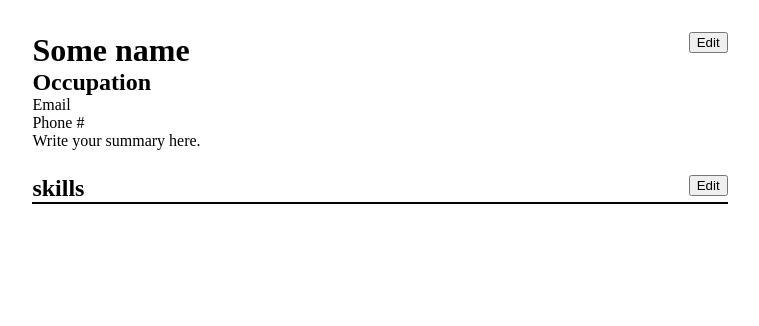
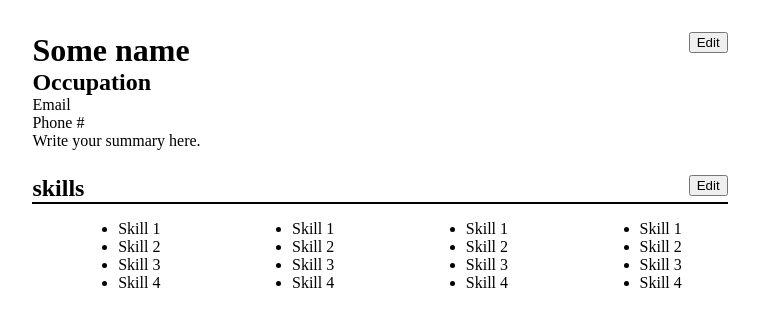
Before and after one commit to tupasj/TOP_CV_Application, a React (Create React App) app in the folder cv-project/: page / in a window 1280 px wide. Shown: the top 326 px of the page, without its empty margins (260-1019 px from the left). Built offline with nearby package versions, Linux system fonts and the light colour scheme.

Commit message:
Refactored skills section

```diff
--- a/cv-project/src/App2.js
+++ b/cv-project/src/App2.js
@@ -6,7 +6,7 @@ const App2 = () => {
   return (
     <div className="app">
       <PersonalInfo />
-      <Section2 title="skills" />
+      <Section2 title="skills" type="list" elementQuantity="4" />
     </div>
   );
 };
--- /dev/null
+++ b/cv-project/src/components/Contents2.js
@@ -0,0 +1,25 @@
+import React from "react";
+import SkillColumn2 from "./SkillColumn2";
+import DivSet2 from "./DivSet2";
+
+const Contents2 = (props) => {
+  const { editing, className, type, quantity } = props;
+  const numbers = [];
+  for (let i = 0; i < quantity; i++) {
+    numbers.push(i);
+  }
+
+  if (type === "list") {
+    return (
+      <div className={className}>
+        {numbers.map((number) => (
+          <SkillColumn2 key={number} editing={editing} />
+        ))}
+      </div>
+    );
+  } else {
+    return numbers.map((number) => <DivSet2 key={number} />);
+  }
+};
+
+export default Contents2;
--- /dev/null
+++ b/cv-project/src/components/DivSet2.js
@@ -0,0 +1,14 @@
+import React from "react";
+
+const DivSet2 = () => {
+  return (
+    <div>
+      <div className="field">Company</div>
+      <div className="field">Position title</div>
+      <div className="field">Main tasks</div>
+      <div className="field">Date range</div>
+    </div>
+  );
+};
+
+export default DivSet2;
--- /dev/null
+++ b/cv-project/src/components/Fieldset2.js
@@ -0,0 +1,19 @@
+import React from "react";
+
+const Fieldset2 = (props) => {
+  const contentsText = props.contentsText;
+  const keyValues = props.keyValues;
+  const fields = contentsText.map((text, index) => (
+    <li key={keyValues[index]} className={text ? "field" : "hidden"}>
+      {text}
+    </li>
+  ));
+
+  return (
+    <div className="fieldset">
+      <ul>{fields}</ul>
+    </div>
+  );
+};
+
+export default Fieldset2;
--- /dev/null
+++ b/cv-project/src/components/FieldsetEditable2.js
@@ -0,0 +1,13 @@
+import React from "react";
+
+const FieldsetEditable2 = (props) => {
+  const keyValues = props.keyValues;
+  const onSkillEdit = props.onSkillEdit;
+  const inputs = props.contentsText.map((text, index) => (
+    <input key={keyValues[index]} value={text} onChange={onSkillEdit}></input>
+  ));
+
+  return <form className="fieldset-editable">{inputs}</form>;
+};
+
+export default FieldsetEditable2;
--- a/cv-project/src/components/Heading2.js
+++ b/cv-project/src/components/Heading2.js
@@ -6,7 +6,7 @@ const Heading2 = (props) => {
     const toggleEditing = props.onClick;
 
   return (
-    <div>
+    <div className={`${title}-heading`}>
       {editing ? (
         <button className="edit-btn" onClick={toggleEditing}>
           Finish editing
--- a/cv-project/src/components/Section2.js
+++ b/cv-project/src/components/Section2.js
@@ -1,8 +1,13 @@
 import React, { useState } from "react";
 import lowercaseFirstLetter from "./utility/lowercaseFirstLetter";
 import Heading2 from "./Heading2";
+import Contents2 from "./Contents2";
 
 const Section = (props) => {
+  const title = props.title;
+  const type = props.type;
+  const quantity = props.elementQuantity;
+
   const [editing, setEditing] = useState(false);
   const toggleEditing = () => {
     if (editing) {
@@ -12,11 +17,20 @@ const Section = (props) => {
     }
   };
 
-  const title = props.title;
-
   return (
     <section className={lowercaseFirstLetter(title)}>
-      <Heading2 editing={editing} onClick={toggleEditing} title={title} />
+      <Heading2
+        editing={editing}
+        className={`${title}-heading`}
+        onClick={toggleEditing}
+        title={title}
+      />
+      <Contents2
+        editing={editing}
+        className={`${title}-contents`}
+        type={type}
+        quantity={quantity}
+      />
     </section>
   );
 };
--- /dev/null
+++ b/cv-project/src/components/SkillColumn2.js
@@ -0,0 +1,35 @@
+import React, { useState } from "react";
+import FieldsetEditable2 from "./FieldsetEditable2";
+import Fieldset2 from "./Fieldset2";
+
+const SkillColumn2 = (props) => {
+  const editing = props.editing;
+  const keyValues = ["1", "2", "3", "4"];
+
+  const [contentsText, setContentsText] = useState([
+    "Skill 1",
+    "Skill 2",
+    "Skill 3",
+    "Skill 4",
+  ]);
+  const handleChange = (e) => {
+    // setContentsText(e.target.value);
+  }
+
+  return editing ? (
+    <FieldsetEditable2
+      editing={editing}
+      keyValues={keyValues}
+      contentsText={contentsText}
+      onSkillEdit={handleChange}
+    />
+  ) : (
+    <Fieldset2
+      editing={editing}
+      keyValues={keyValues}
+      contentsText={contentsText}
+    />
+  );
+};
+
+export default SkillColumn2;
--- a/cv-project/src/styles/styles.css
+++ b/cv-project/src/styles/styles.css
@@ -56,3 +56,9 @@ input {
 .hidden {
   list-style: none;
 }
+
+/* Refactored */
+.skills-contents {
+  display: flex;
+  justify-content: space-around;
+}
```
